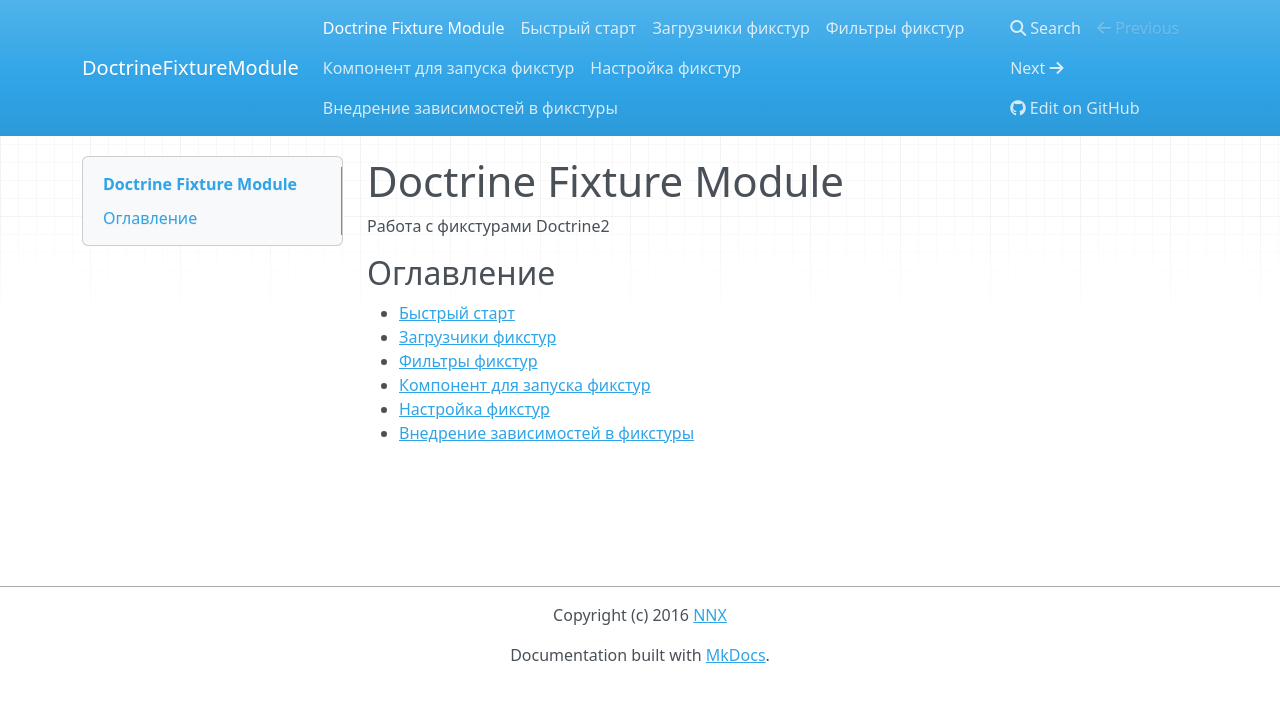
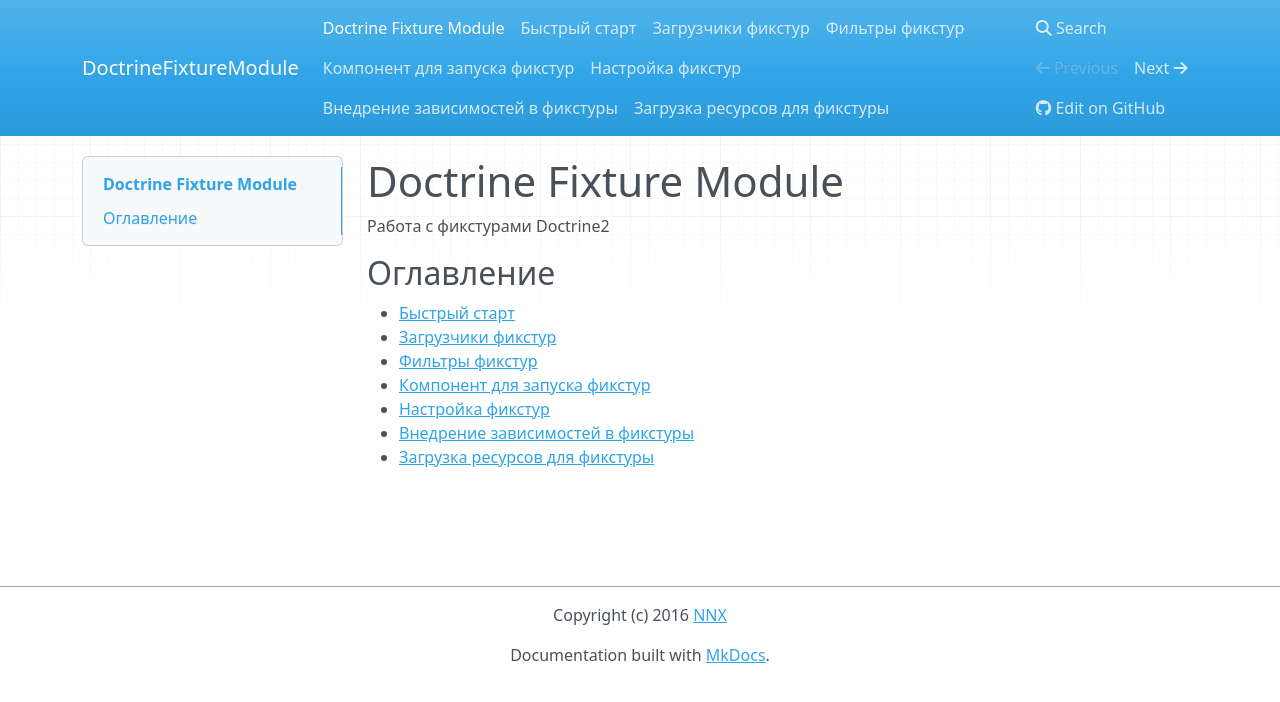
Before and after one commit to nnx-framework/doctrine-fixture-module, an MkDocs documentation site: the page built from doc/book/ru/index.md, in a window 1280 px wide. Shown: the top 702 px of the page. Built offline with MkDocs 1.6.1, drawn with Linux system fonts in a browser that asks for light colours; nearby versions of some CDN libraries; old or Windows-style settings are respelled for this version of MkDocs.

Commit message:
В оглавление документации добавлена ссылка на главу описывающую загрузчики ресурсов для фикстур

```diff
--- a/doc/book/ru/index.md
+++ b/doc/book/ru/index.md
@@ -10,3 +10,4 @@
 - [Компонент для запуска фикстур](fixture-executor.md)
 - [Настройка фикстур](fixture-configurations.md)
 - [Внедрение зависимостей в фикстуры](fixture-di.md)
+- [Загрузка ресурсов для фикстуры](resource-loader.md)
--- a/mkdocs.yml
+++ b/mkdocs.yml
@@ -7,6 +7,7 @@ pages:
     - 'Компонент для запуска фикстур': 'fixture-executor.md'
     - 'Настройка фикстур': 'fixture-configurations.md'
     - 'Внедрение зависимостей в фикстуры': 'fixture-di.md'
+    - 'Загрузка ресурсов для фикстуры': 'resource-loader.md'
 site_name: DoctrineFixtureModule
 site_description: 'Работа с фикстурами Doctrine2'
 repo_url: 'https://github.com/nnx-framework/doctrine-fixture-module'
```
